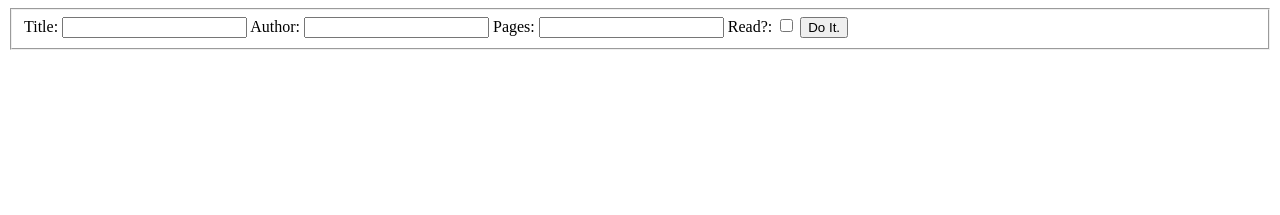
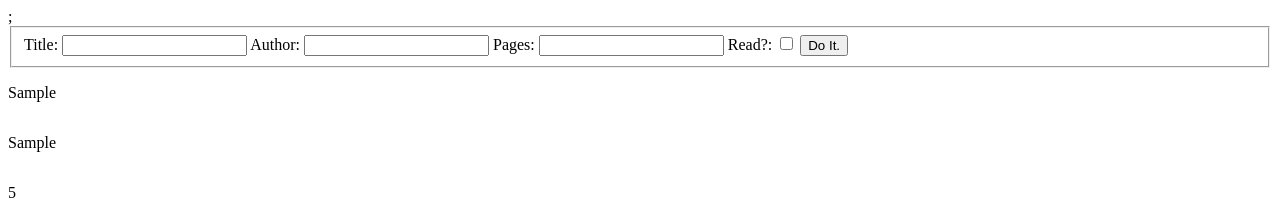
Before and after one commit to fabidor/Object-practice-library, a plain HTML site: page index.html in a window 1280 px wide. Both pictures are taken after typing "Sample", "Sample", "5" into the empty fields and a click on the button "Do It.". Drawn offline with Linux system fonts and the light colour scheme.

Commit message:
Add basic card display capabilities

```diff
--- a/index.html
+++ b/index.html
@@ -6,6 +6,7 @@
     <meta name="viewport" content="width=device-width, initial-scale=1.0">
     <title>Document</title>
     <script src="script.js"></script>
+    <link rel="stylesheet" href="styles.css">;
 </head>
 <body>
     <fieldset>
@@ -21,5 +22,7 @@
             <button onClick="addBookToLibrary()">Do It.</button>
         </form>
     </fieldset>
+
+    <div id="bookList"></div>
 </body>
 </html>
--- a/script.js
+++ b/script.js
@@ -1,4 +1,6 @@
 let myLibrary=[];
+
+
 
 function Book(title, author, pages, read){
     this.title=title;
@@ -7,10 +9,39 @@ function Book(title, author, pages, read){
     this.read=read;
 }
 
+function displayBooks(){
+    const bookList= document.getElementById('bookList');
+    while(bookList.firstChild){
+        bookList.removeChild(bookList.lastChild);
+    }
+    for(let i=0; i<myLibrary.length; i++){
+        const bookCard=document.createElement('div');
+        bookCard.classList.add('bookCard');
+        const bookTitle = document.createElement('p');
+        const bookAuthor = document.createElement('p');
+        const bookPages = document.createElement('p');
+        const done = document.createElement('div');
+        bookTitle.textContent=myLibrary[i].title;
+        bookAuthor.textContent=myLibrary[i].author;
+        bookPages.textContent=myLibrary[i].pages.toString();
+        if(myLibrary[i].read=='on'){
+            done.style.backgroundC3olor='green';
+        } else{
+            done.style.backgroundColor='red';
+        }
+        bookCard.appendChild(bookTitle);
+        bookCard.appendChild(bookAuthor);
+        bookCard.appendChild(bookPages);
+        bookCard.appendChild(done);
+        bookList.appendChild(bookCard);
+    }
+}
 
 function addBookToLibrary(){
+    console.log(document.getElementById('read').value);
     const newBook = new Book(document.getElementById('title').value, document.getElementById('author').value, document.getElementById('pages').value, document.getElementById('read').value);
     myLibrary.push(newBook);
     var form = document.querySelector('form');
     form.reset();
+    displayBooks();
 }
--- /dev/null
+++ b/styles.css
@@ -0,0 +1,9 @@
+#bookList{
+    display: grid;
+    grid-template-columns: repeat(5, 200px);
+}
+
+.bookCard{
+    display: grid;
+    grid-template-rows: 1fr 1fr 1fr 1fr;
+}
```
